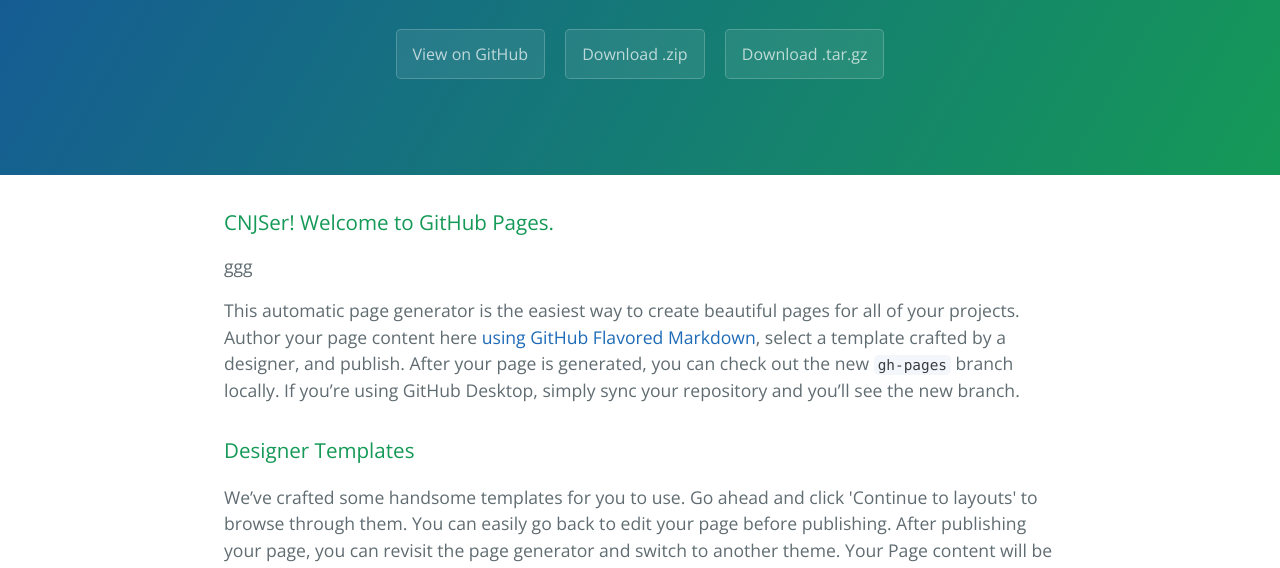
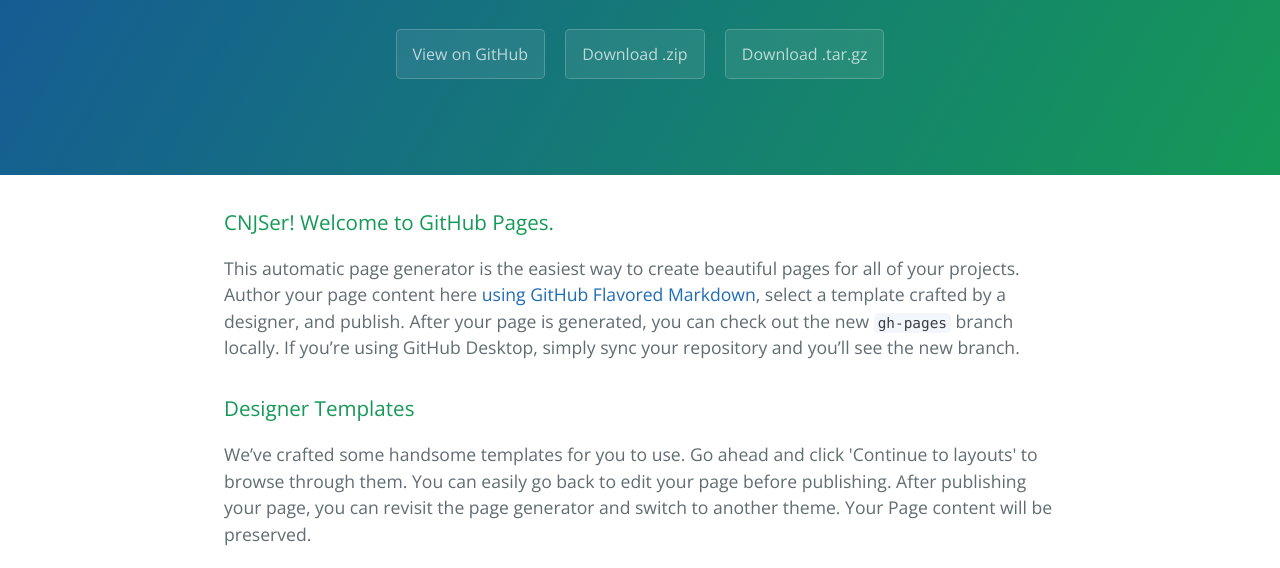
Before and after one commit to BooLeei/myFirstProject, a plain HTML site: page index.html in a window 1280 px wide. Shown: the part 208-776 px from the top of the page. Drawn offline with nearby package versions, Linux system fonts and the light colour scheme.

Commit message:
one more time

```diff
--- a/index.html
+++ b/index.html
@@ -21,7 +21,7 @@
     <section class="main-content">
       <h3>
 <a id="welcome-to-github-pages" class="anchor" href="#welcome-to-github-pages" aria-hidden="true"><span aria-hidden="true" class="octicon octicon-link"></span></a>CNJSer! Welcome to GitHub Pages.</h3>
-ggg
+
 <p>This automatic page generator is the easiest way to create beautiful pages for all of your projects. Author your page content here <a href="https://guides.github.com/features/mastering-markdown/">using GitHub Flavored Markdown</a>, select a template crafted by a designer, and publish. After your page is generated, you can check out the new <code>gh-pages</code> branch locally. If you’re using GitHub Desktop, simply sync your repository and you’ll see the new branch.</p>
 
 <h3>
```
